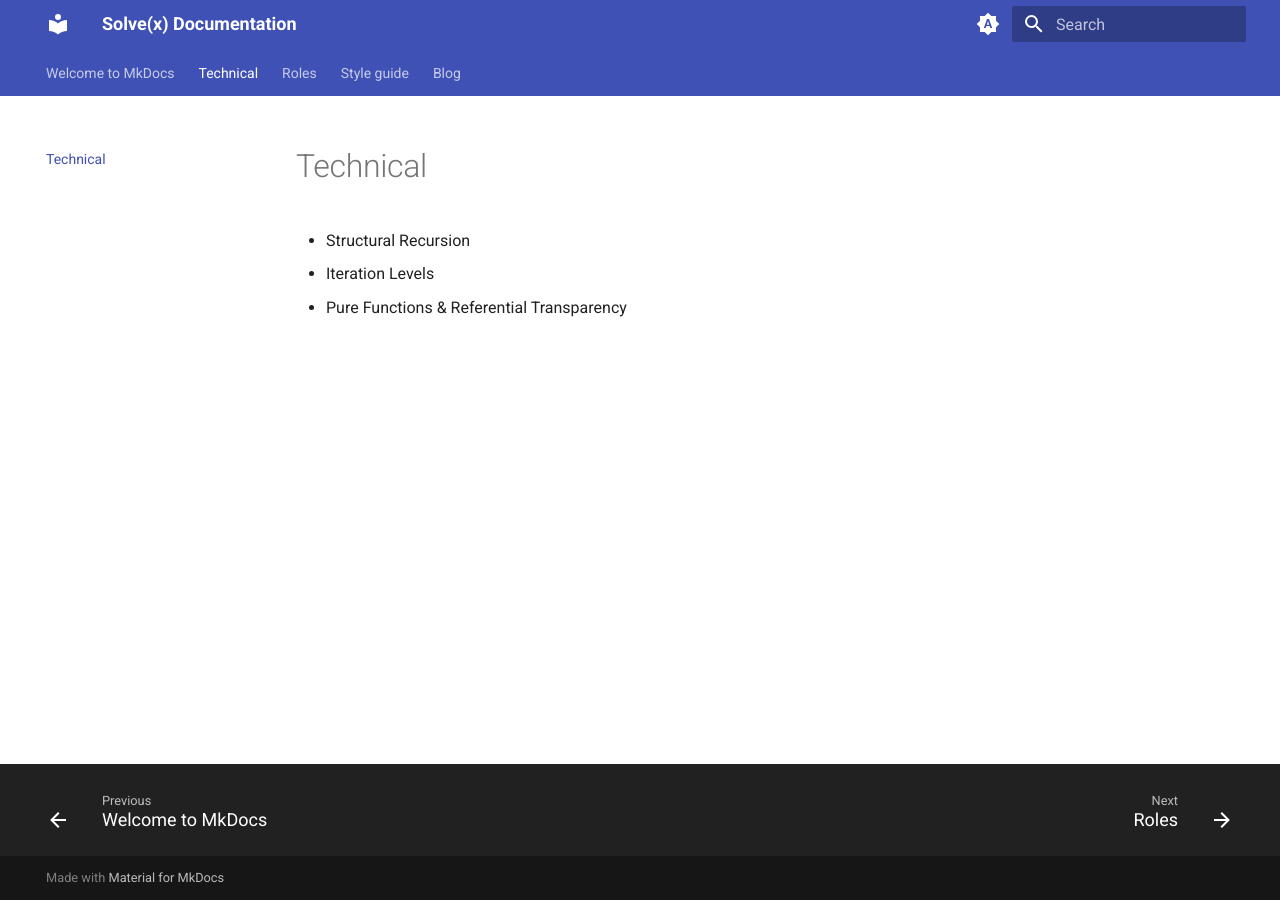
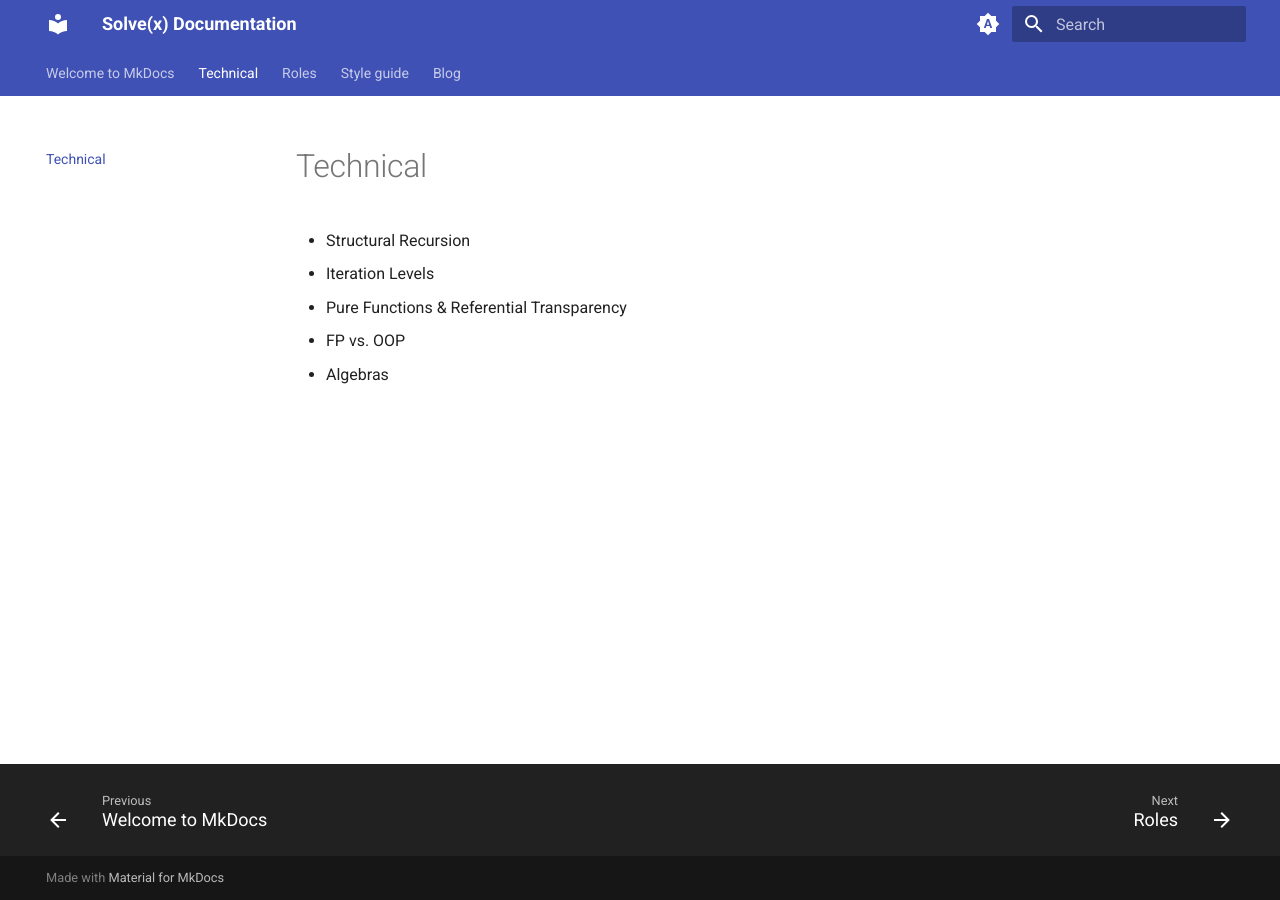
Before and after one commit to solvex-software/solvex-internal-documentation, an MkDocs documentation site: the page built from docs/blog-ideas.md, in a window 1280 px wide. Built offline with MkDocs 1.6.1 and Material for MkDocs 9.7.7, drawn with Linux system fonts in a browser that asks for light colours.

Commit message:
Update blog-ideas.md

```diff
--- a/docs/blog-ideas.md
+++ b/docs/blog-ideas.md
@@ -2,3 +2,5 @@
 - Structural Recursion
 - Iteration Levels
 - Pure Functions & Referential Transparency
+- FP vs. OOP
+- Algebras
```
